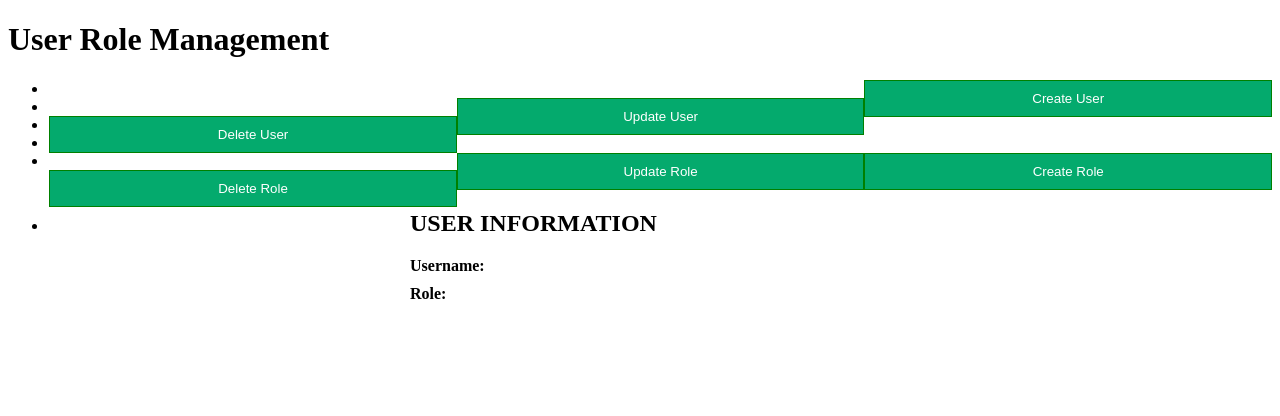
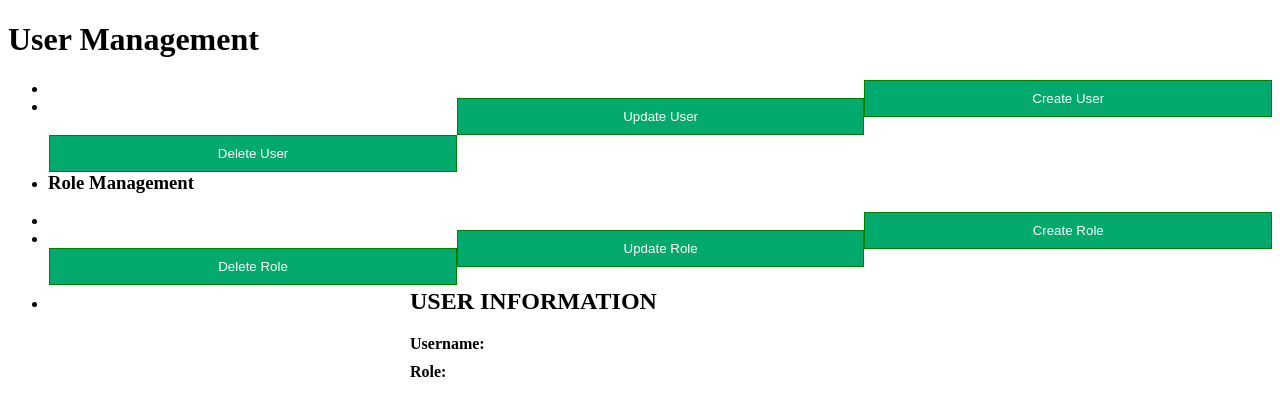
Before and after one commit to ZaeNau/UserRoleManagement, a Flask app: page / in a window 1280 px wide. Shown: the top 416 px of the page. Run offline with Flask 3, Linux system fonts and the light colour scheme.

Commit message:
UPDATE INDEX

```diff
--- a/CRUD/app/templates/index.html
+++ b/CRUD/app/templates/index.html
@@ -1,7 +1,7 @@
 <!DOCTYPE html>
 <html lang="id">
 <head>
-  <title>User Role Management</title>
+  <title>CRUD USER ROLE MANAGEMENT</title>
   <style>
   .btn-group button{
     background-color: #04AA6D;
@@ -48,7 +48,7 @@
   </style>
 </head>
 <body>
-  <h1>User Role Management</h1>
+  <h1>User Management</h1>
   <ul>
   <hrefs>
     <div class="btn-group" style="width: auto;">
@@ -58,6 +58,8 @@
       <button style="width:33.3%">Update User</button></l1></a>
     <li><a href="/delete-user">
       <button style="width:33.3%">Delete User</button></l1></a>
+
+    <h3>Role Management</h3>
     <li><a href="/create-role">
       <button style="width:33.3%">Create Role</button></l1></a>
     <li><a href="/update-role">
```
Also changed, not shown: 1 other file.
